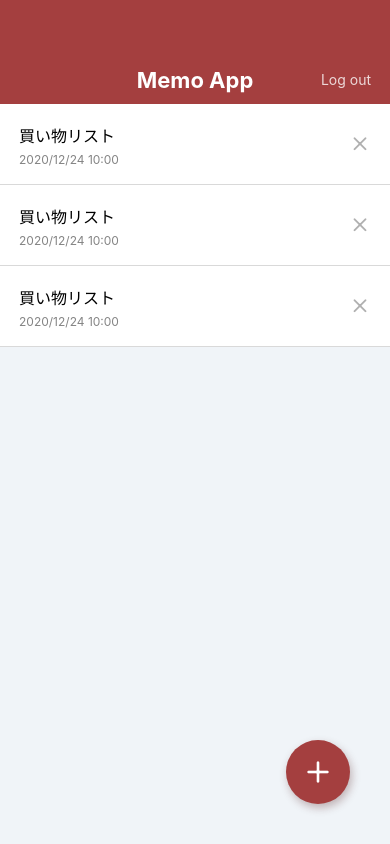
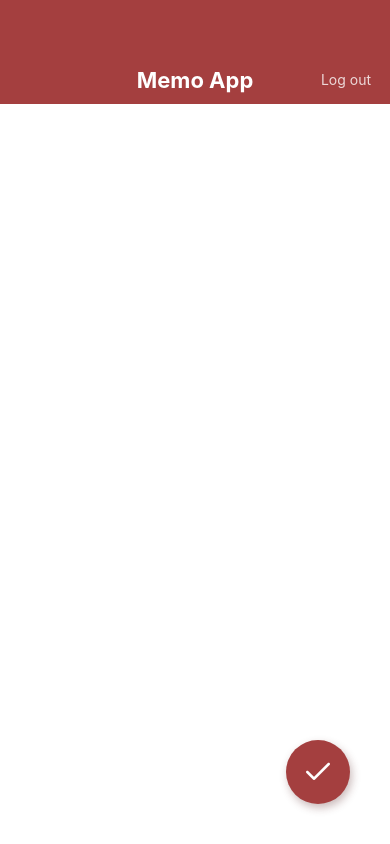
Before and after one commit to Christian-D-K/MemoApp, a React Native app: screen / in a window 390 px wide. Built offline with nearby package versions, Linux system fonts and the light colour scheme.

Commit message:
create memo edit screen and memo create screen

```diff
--- a/App.jsx
+++ b/App.jsx
@@ -1,11 +1,15 @@
 import React from 'react';
 
-import MemoListScreen from './src/screens/MemoListScreen';
+// import MemoListScreen from './src/screens/MemoListScreen';
 // import MemoDetailScreen from './src/screens/MemoDetailScreen';
+import MemoCreateScreen from './src/screens/MemoCreateCsreen';
+// import MemoEditScreen from './src/screens/MemoEditScreen';
 
 export default function App() {
   return (
-    <MemoListScreen />
+    // <MemoListScreen />
     // <MemoDetailScreen />
+    // <MemoEditScreen />
+    <MemoCreateScreen />
   );
 }
--- /dev/null
+++ b/src/screens/MemoCreateCsreen.jsx
@@ -0,0 +1,40 @@
+import React from 'react';
+import {
+  View,
+  TextInput,
+  StyleSheet,
+  KeyboardAvoidingView,
+} from 'react-native';
+
+import AppBar from '../components/AppBar';
+import CircleButton from '../components/CircleButton';
+
+export default function MemoCreatecreen() {
+  return (
+    <KeyboardAvoidingView style={styles.container} behavior="height">
+      <AppBar />
+      <View style={styles.inputContainer}>
+        <TextInput value="" multiline style={styles.input} />
+      </View>
+      <CircleButton name="check" />
+    </KeyboardAvoidingView>
+  );
+}
+
+const styles = StyleSheet.create({
+  container: {
+    flex: 1,
+  },
+  inputContainer: {
+    flex: 1,
+    paddingHorizontal: 27,
+    paddingVertical: 32,
+  },
+  input: {
+    flex: 1,
+    fontSize: 16,
+    // Androidはデフォルトでセンターになってしまうので、調整
+    textAlignVertical: 'top',
+    lineHeight: 24,
+  },
+});
--- a/src/screens/MemoDetailScreen.jsx
+++ b/src/screens/MemoDetailScreen.jsx
@@ -24,7 +24,7 @@
           本文用なので使い方を間違えると不自然に見えることもありますので要注意。
         </Text>
       </ScrollView>
-      <CircleButton>+</CircleButton>
+      <CircleButton name="edit-2" />
     </View>
   );
 }
--- /dev/null
+++ b/src/screens/MemoEditScreen.jsx
@@ -0,0 +1,40 @@
+import React from 'react';
+import {
+  View,
+  TextInput,
+  StyleSheet,
+  KeyboardAvoidingView,
+} from 'react-native';
+
+import AppBar from '../components/AppBar';
+import CircleButton from '../components/CircleButton';
+
+export default function MemoEditScreen() {
+  return (
+    <KeyboardAvoidingView style={styles.container} behavior="height">
+      <AppBar />
+      <View style={styles.inputContainer}>
+        <TextInput value="買い物リスト" multiline style={styles.input} />
+      </View>
+      <CircleButton name="check" />
+    </KeyboardAvoidingView>
+  );
+}
+
+const styles = StyleSheet.create({
+  container: {
+    flex: 1,
+  },
+  inputContainer: {
+    flex: 1,
+    paddingHorizontal: 27,
+    paddingVertical: 32,
+  },
+  input: {
+    flex: 1,
+    fontSize: 16,
+    // Androidはデフォルトでセンターになってしまうので、調整
+    textAlignVertical: 'top',
+    lineHeight: 24,
+  },
+});
```
